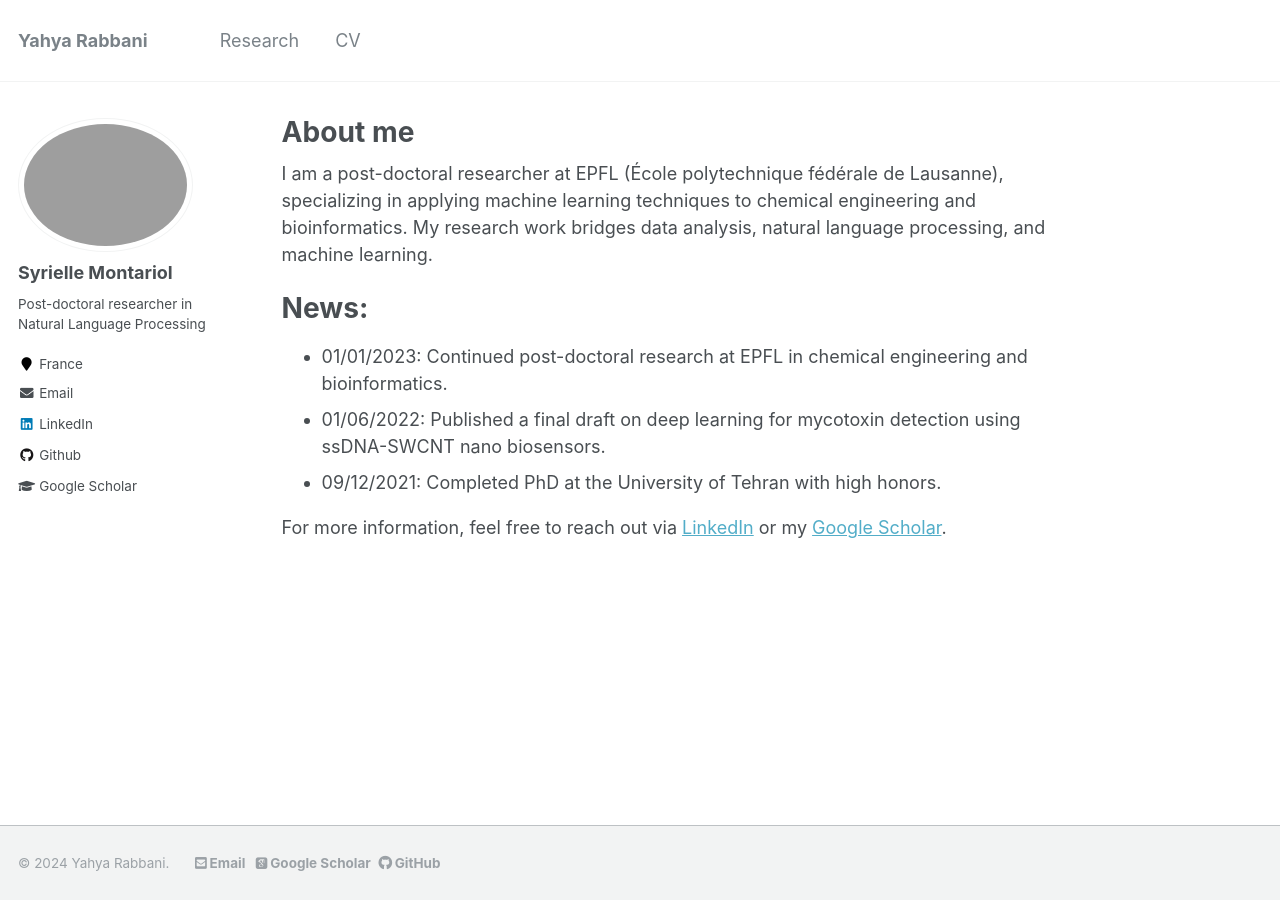
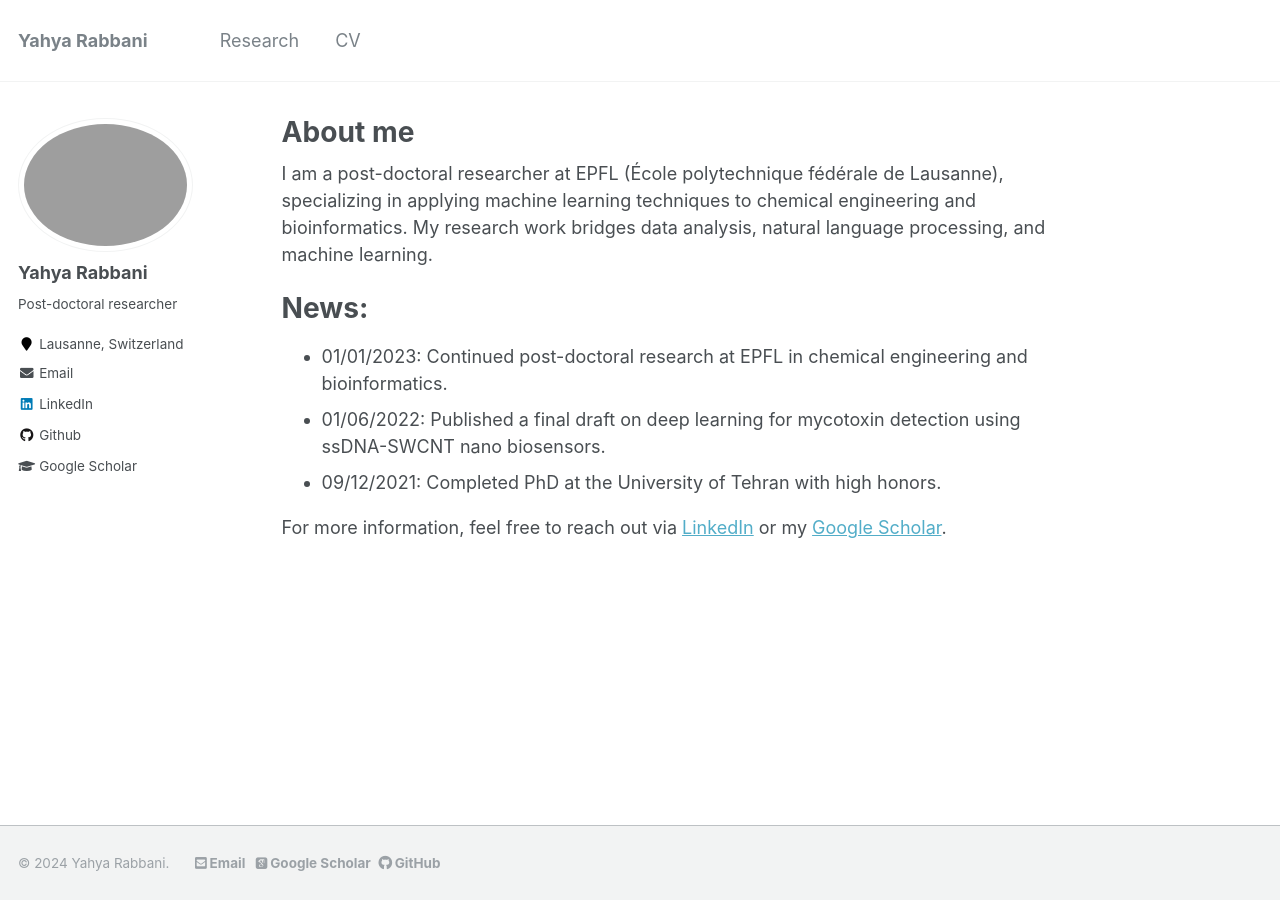
Before and after one commit to YahyaRabbani20/YahyaRabbani, a Jekyll site: the page built from _pages/about.md, in a window 1280 px wide. Built offline with Jekyll 4.4.1, drawn with Linux system fonts in a browser that asks for light colours; some web fonts are replaced.

Commit message:
_config.yml

```diff
--- a/_config.yml
+++ b/_config.yml
@@ -80,10 +80,10 @@ analytics:
 
 # Site Author
 author:
-  name             :  "Syrielle Montariol"
+  name             :  "Yahya Rabbani"
   avatar           : "profil.png"
-  bio              : "Post-doctoral researcher in Natural Language Processing"
-  location         : "France"
+  bio              : "Post-doctoral researcher"
+  location         : "Lausanne, Switzerland"
   employer         :
   pubmed           :
   googlescholar    : "citations?user=oM63nTMAAAAJ&hl=en"
```
